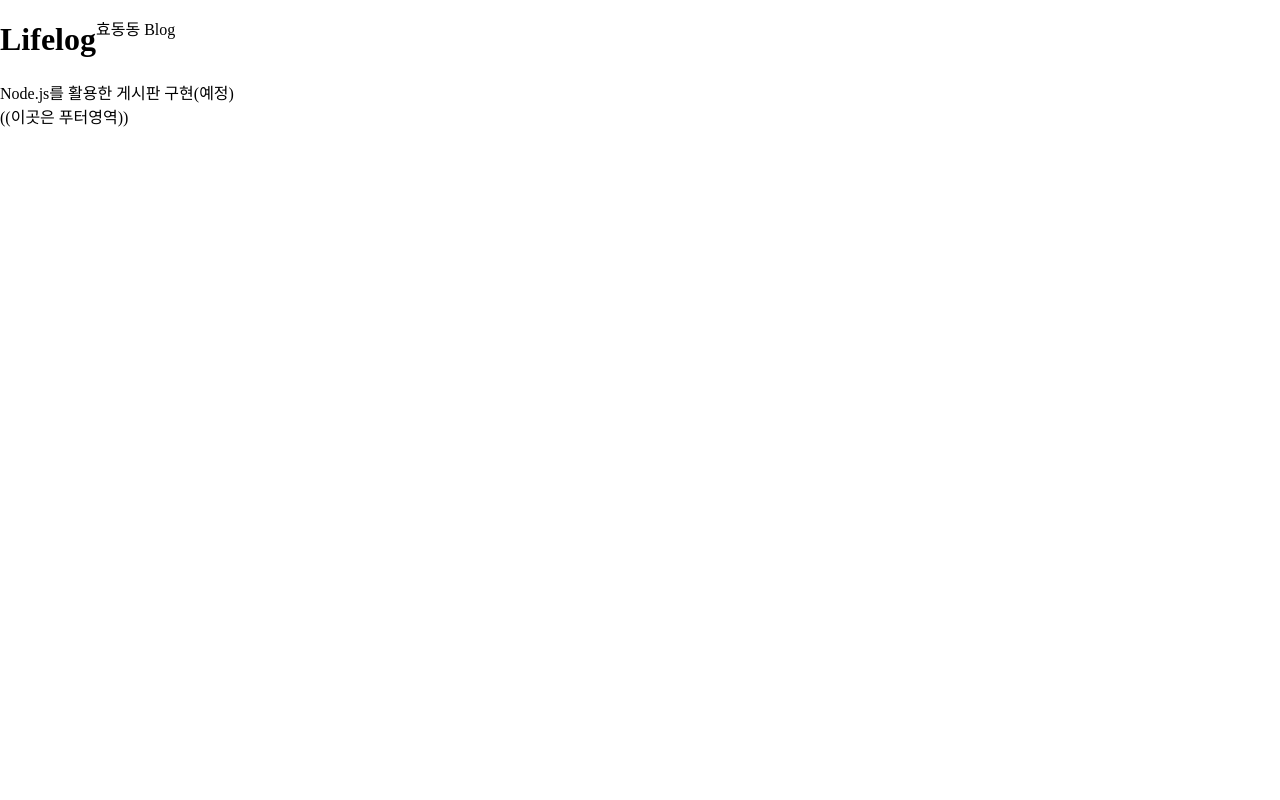
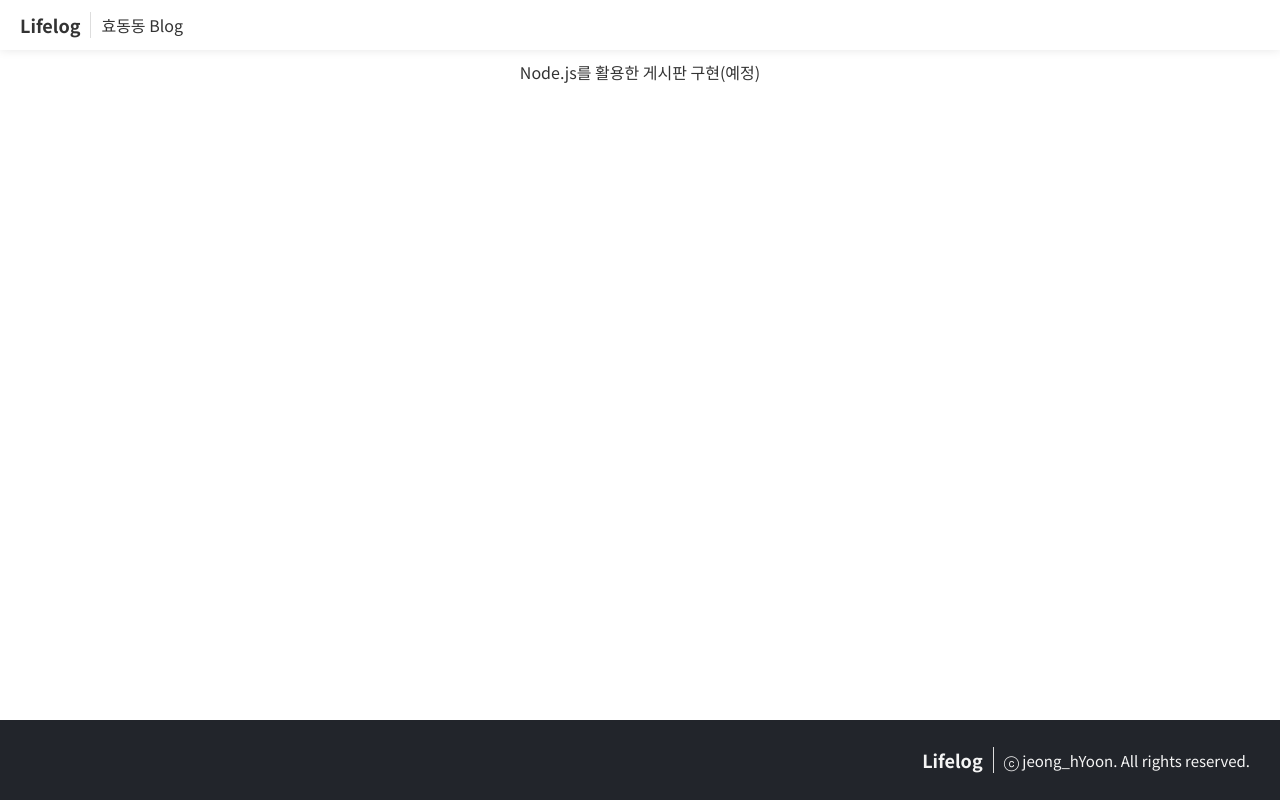
Before and after one commit to bbahna/Guest-book, a React (Create React App) app: page / in a window 1280 px wide. Built offline with nearby package versions, Linux system fonts and the light colour scheme.

Commit message:
Main.tsx 블로그 스타일링

```diff
--- a/public/index.html
+++ b/public/index.html
@@ -3,6 +3,9 @@
   <head>
     <meta charset="utf-8" />
     <link rel="icon" href="%PUBLIC_URL%/favicon.ico" />
+    <link rel="preconnect" href="https://fonts.googleapis.com">
+    <link rel="preconnect" href="https://fonts.gstatic.com" crossorigin>
+    <link href="https://fonts.googleapis.com/css2?family=Noto+Sans+KR:wght@100;300;400;500;700;900&display=swap" rel="stylesheet">
     <meta name="viewport" content="width=device-width, initial-scale=1" />
     <meta name="theme-color" content="#000000" />
     <meta
@@ -14,7 +17,7 @@
     <title>React Study</title>
   </head>
   <body>
-    <noscript>You need to enable JavaScript to run this app.</noscript>
+    <noscript>React Study - hyoon</noscript>
     <div id="root"></div>
   </body>
 </html>
--- a/src/Main.scss
+++ b/src/Main.scss
@@ -1,20 +1,67 @@
-/* 페이지별 세부 스타일 설정 */
+// 페이지별 세부 스타일 설정
 
-.main-wrap {
-  font-family: 'noto-sans KR';
+#main-wrap {
+  font-family: 'Noto Sans KR', sans-serif;
+  color: #333;
 
-  .main-header {
-    display: flex;
-    flex-flow: row nowrap;
+  header {
+    position: fixed;
+    top: 0;
+    .header-wrap {
+      display: flex;
+      flex-flow: row nowrap;
+      align-items: center;
+      width: 100vw;
+      height: 50px;
+      padding: 0 20px;
+      box-sizing: border-box;
+      background: rgba(255, 255, 255, 0.9);
+      box-shadow: 0 0 10px rgba(0, 0, 0, 0.1);
+      h1 {
+        font-size: 18px;
+        margin-right: 10px;
+        padding-right: 10px;
+        border-right: 1px solid #ddd;
+      }
+      p {
+        font-size: 16px;
+      }
+    }
   }
 
-  .main-body {
+  body {
     display: flex;
     flex-flow: column nowrap;
+    align-items: center;
+    width: 100vw;
+    height: 100vh;
+    padding: 60px 15px 90px;
+    box-sizing: border-box;
   }
 
-  .main-footer {
-    display: flex;
-    flex-flow: column nowrap;
+  footer {
+    position: fixed;
+    bottom: 0;
+    .footer-wrap {
+      display: flex;
+      flex-flow: row nowrap;
+      align-items: center;
+      justify-content: flex-end;
+      width: 100vw;
+      height: 80px;
+      padding: 0 30px;
+      box-sizing: border-box;
+      background: #22252b;
+      color: #f5f5f5;
+      h1 {
+        font-size: 18px;
+        margin-right: 10px;
+        padding-right: 10px;
+        border-right: 1px solid #ddd;
+      }
+      p {
+        font-size: 15px;
+      }
+    }
   }
 }
--- a/src/Main.tsx
+++ b/src/Main.tsx
@@ -3,18 +3,23 @@ import './Main.scss';
 
 function Main() {
   return (
-    <div className='main-wrap'>
-      <header className='main-header'>
-        <h1>Lifelog</h1>
-        <p>효동동 Blog</p>
+    <div id='main-wrap'>
+      <header>
+        <div className='header-wrap'>
+          <h1>Lifelog</h1>
+          <p>효동동 Blog</p>
+        </div>
       </header>
-      <body className='main-body'>
-        <section className='blog'>
+      <body>
+        <section className=''>
           Node.js를 활용한 게시판 구현(예정)
         </section>
       </body>
-      <footer className='main-footer'>
-        ((이곳은 푸터영역))
+      <footer>
+        <div className='footer-wrap'>
+          <h1>Lifelog</h1>
+          <p>ⓒ jeong_hYoon. All rights reserved.</p>
+        </div>
       </footer>
     </div>
   );
--- a/src/index.css
+++ /dev/null
@@ -1,5 +0,0 @@
-/* 전체 페이지 스타일 기본설정 */
-
-body {
-  margin: 0 auto;
-}
--- /dev/null
+++ b/src/index.scss
@@ -0,0 +1,10 @@
+// 전체 페이지 스타일 기본설정
+
+body {
+  margin: 0;
+  padding: 0;
+  overflow-x: hidden;
+  h1, p {
+    margin: 0;
+  }
+}
--- a/src/index.tsx
+++ b/src/index.tsx
@@ -1,6 +1,6 @@
 import React from 'react';
 import ReactDOM from 'react-dom';
-import './index.css';
+import './index.scss';
 import App from './Main';
 
 ReactDOM.render(
```
